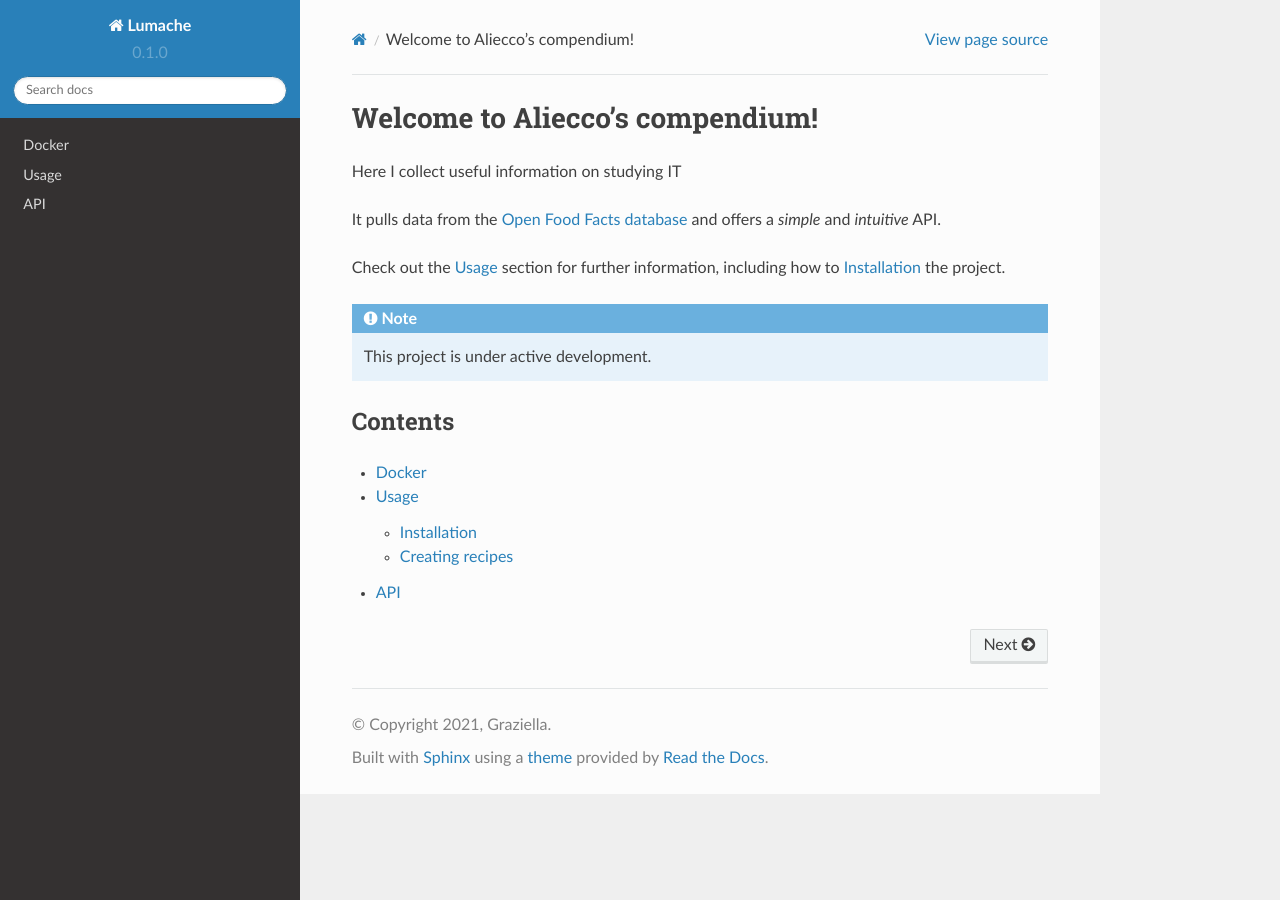
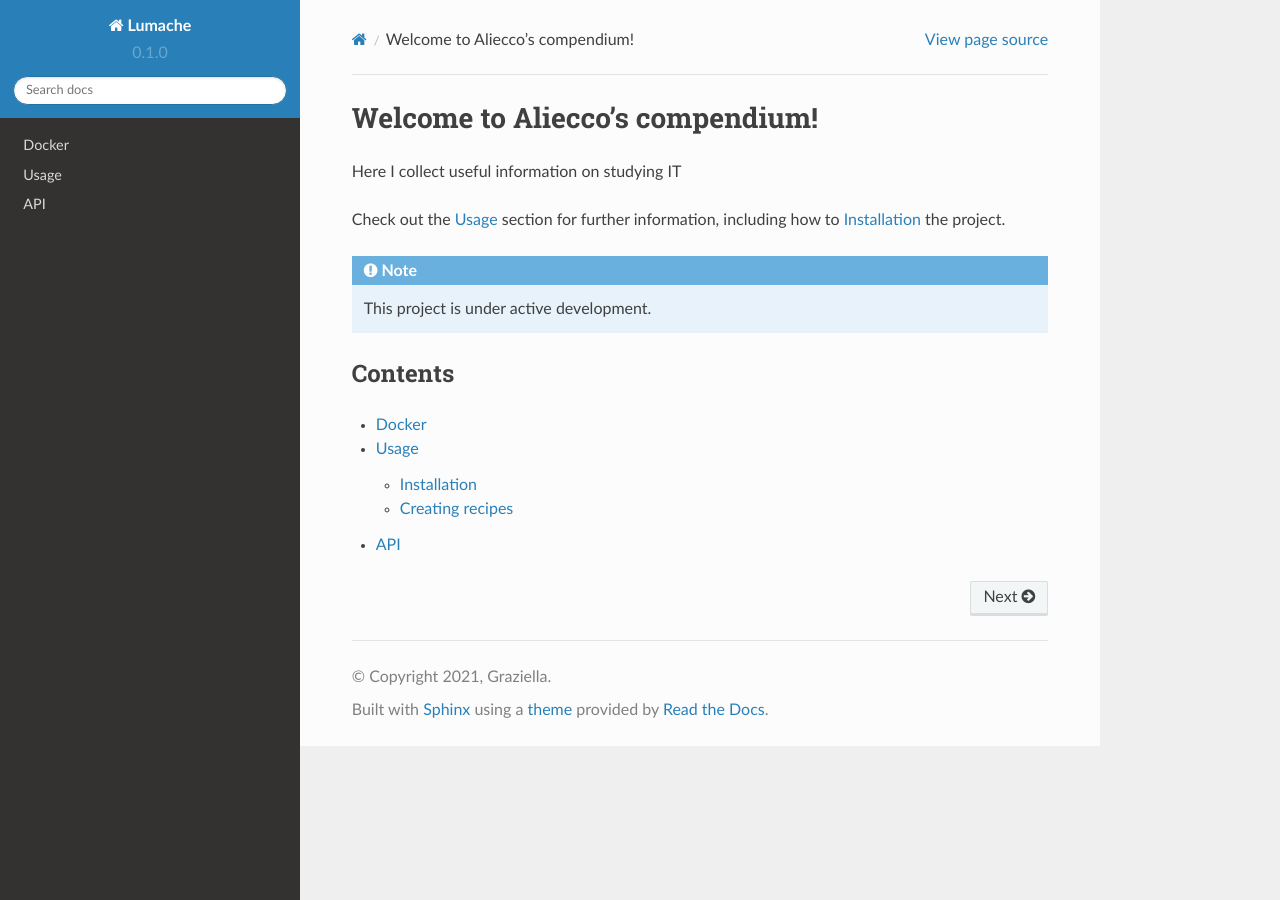
Before and after one commit to Aliecco/Compendium, a Sphinx documentation site: the page built from docs/source/index.rst, in a window 1280 px wide. Built offline with Sphinx 7.4.7 and the Read the Docs theme 2.0.0, drawn with Linux system fonts in a browser that asks for light colours.

Commit message:
Update index.rst

```diff
--- a/docs/source/index.rst
+++ b/docs/source/index.rst
@@ -1,12 +1,9 @@
 Welcome to Aliecco's compendium!
-===================================
+================================
 
 Here I collect useful information on studying IT
 
 
-
-It pulls data from the `Open Food Facts database <https://world.openfoodfacts.org/>`_
-and offers a *simple* and *intuitive* API.
 
 Check out the :doc:`usage` section for further information, including
 how to :ref:`installation` the project.
```
